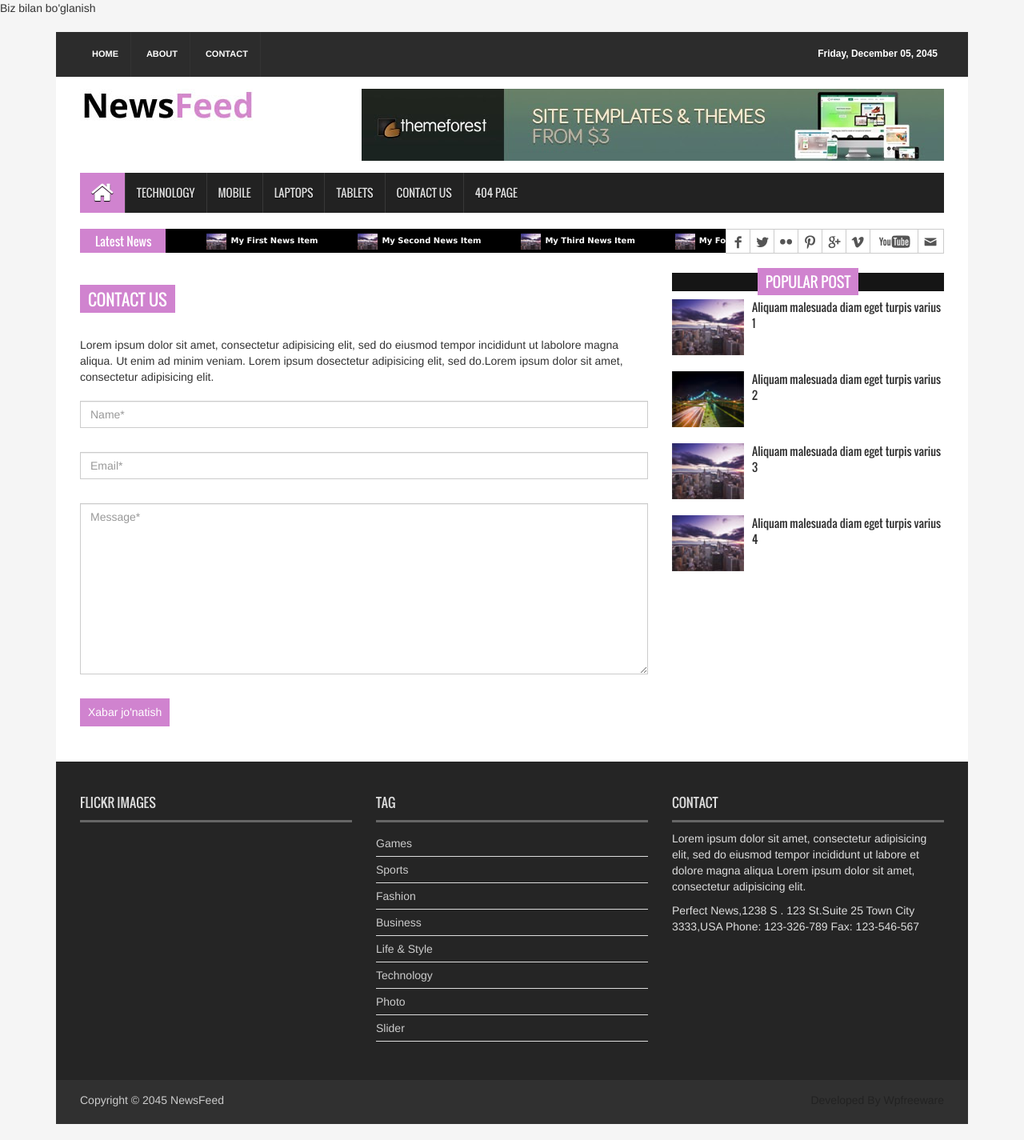
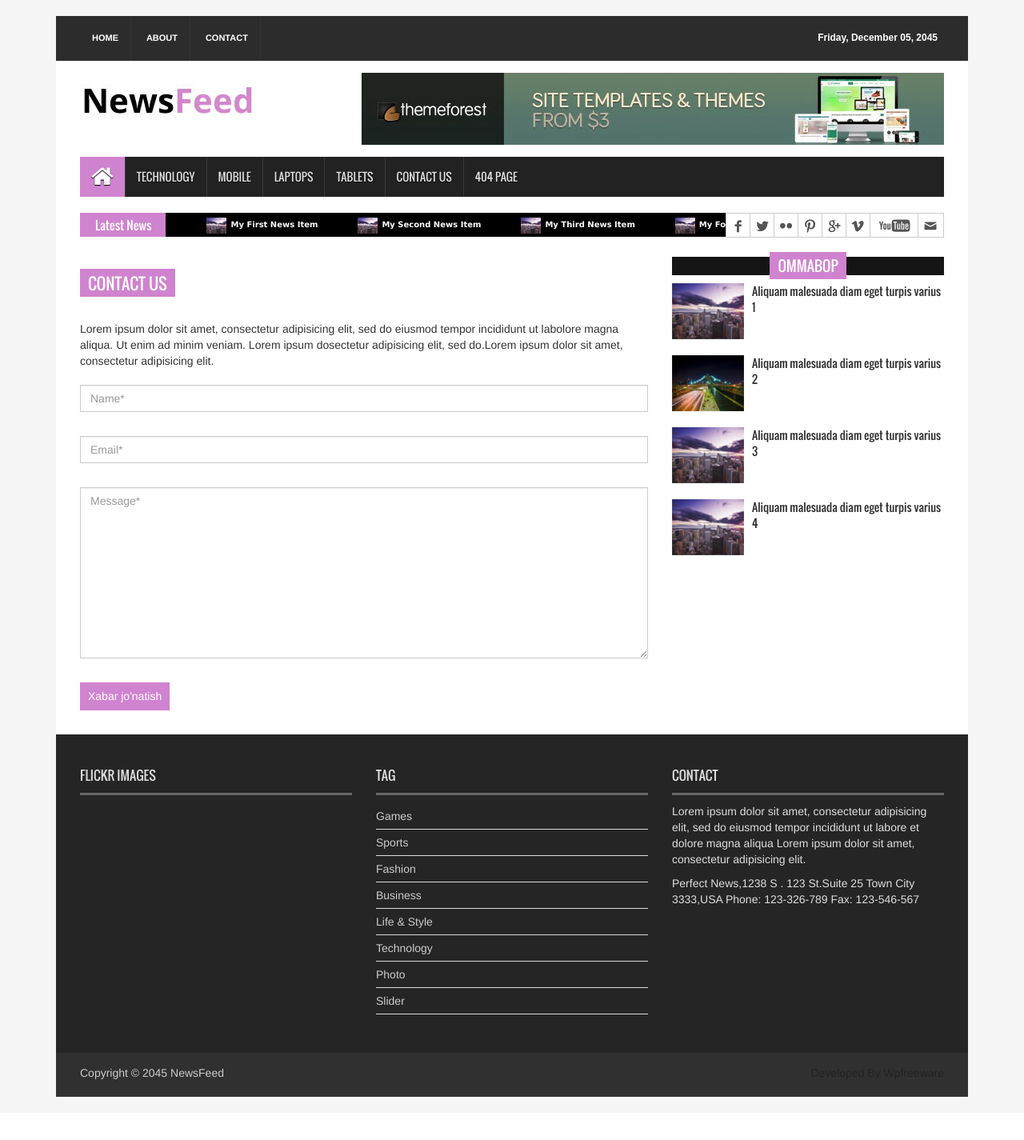
Before and after one commit to Bekmurodo/django-yangi, a Django app: page /contact/ in a window 1280 px wide. Shown: the whole page at 80% size. After the commit the page ends 1371 px from the top, so only its background shows below. Run offline with Django 5.2, Linux system fonts and the light colour scheme; some libraries are stand-ins or nearby versions.

Commit message:
Update contact-us.html

```diff
--- a/news_project/templates/news/contact-us.html
+++ b/news_project/templates/news/contact-us.html
@@ -1,11 +1,10 @@
 
 {% load static %}
-{% block title %} Biz bilan bo'glanish {% endblock title %}
 
 <!DOCTYPE html>
 <html>
 <head>
-<title>NewsFeed</title>
+<title>{% block title %}Biz bilan bo'glanish{% endblock title %}</title>
 <meta charset="utf-8">
 <meta http-equiv="X-UA-Compatible" content="IE=edge">
 <meta name="viewport" content="width=device-width, initial-scale=1">
@@ -125,7 +124,7 @@
       <div class="col-lg-4 col-md-4 col-sm-4">
         <aside class="right_content">
           <div class="single_sidebar">
-            <h2><span>Popular Post</span></h2>
+            <h2><span>Ommabop</span></h2>
             <ul class="spost_nav">
               <li>
                 <div class="media wow fadeInDown"> <a href="single_page.html" class="media-left"> <img alt="" src="{% static 'images/post_img1.jpg' %}"> </a>
```
